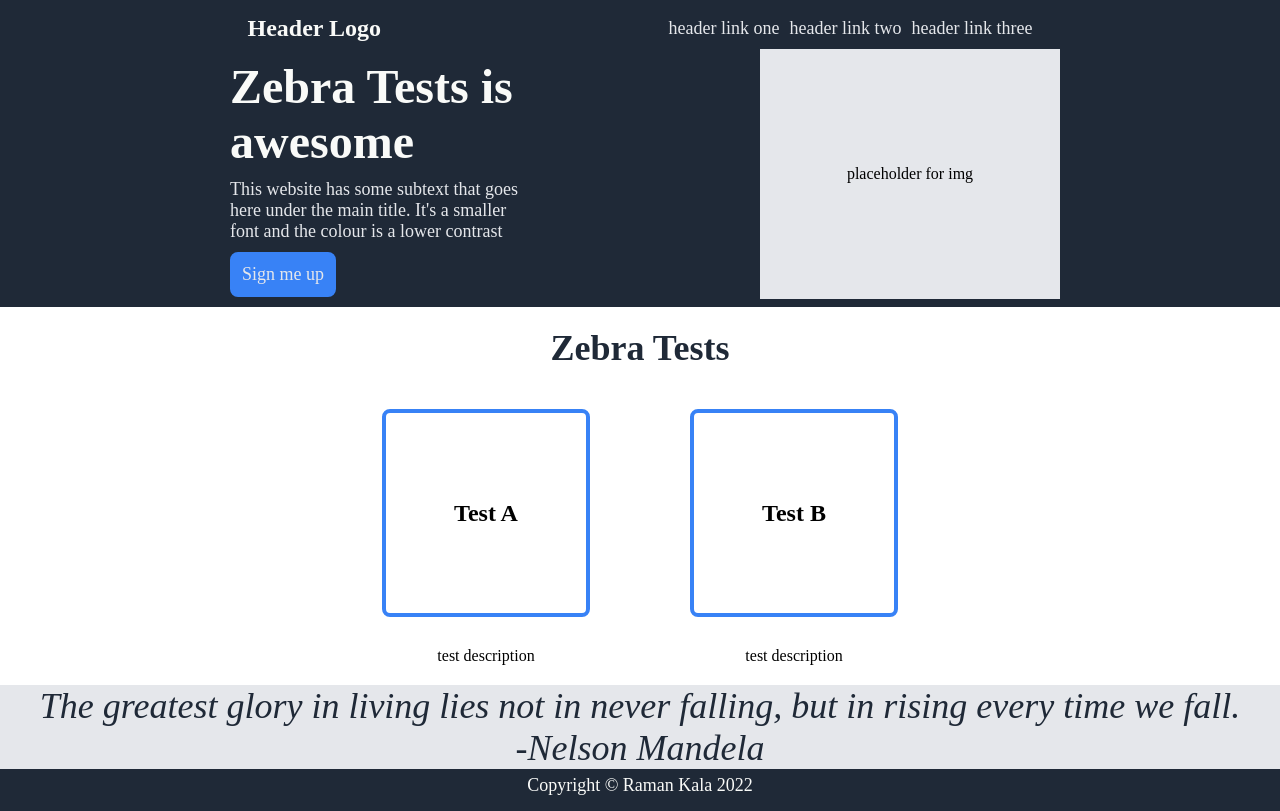
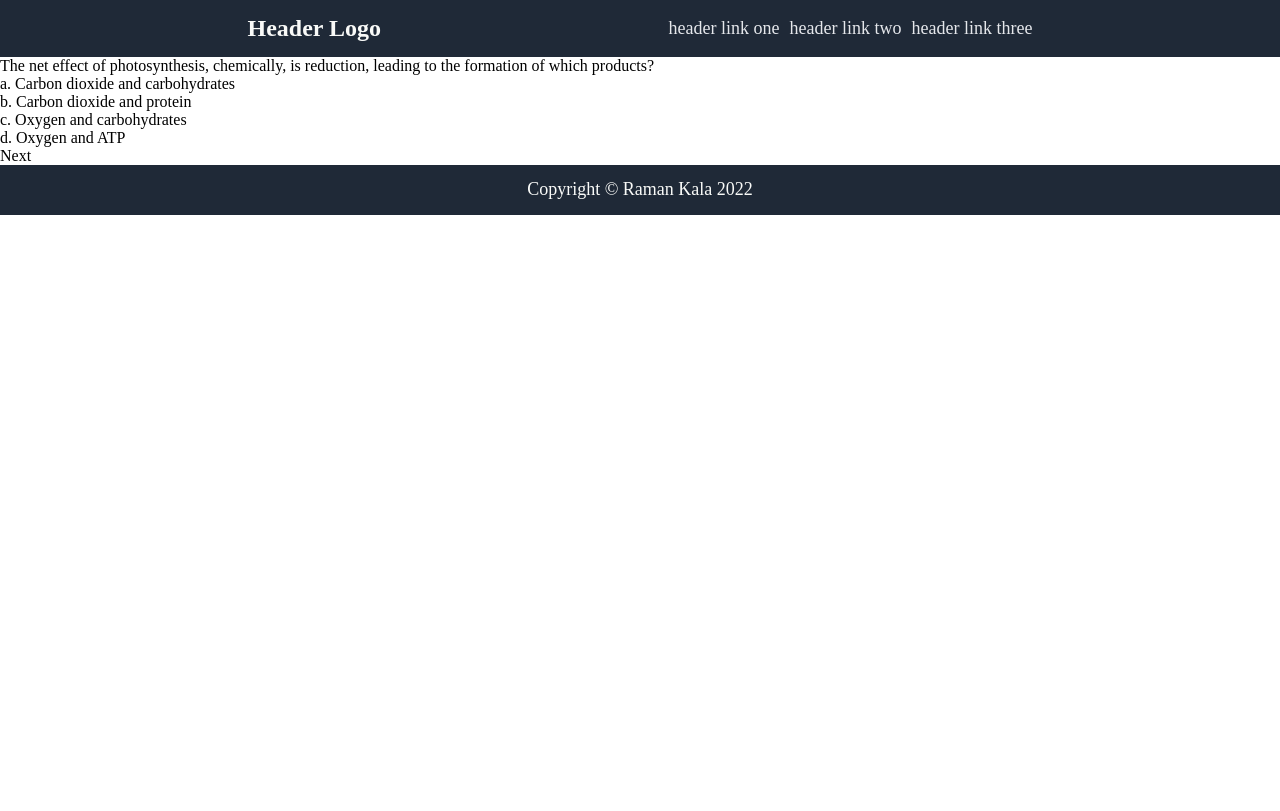
Before and after one commit to ramankala/test-taking-proj, a React (Create React App) app: page /testA in a window 1280 px wide. Built offline with nearby package versions, Linux system fonts and the light colour scheme.

Commit message:
Add test data and display it on webpage

```diff
--- /dev/null
+++ b/src/Data.js
@@ -0,0 +1,94 @@
+const qBank = [
+    {
+        id: 1,
+        question: 'The net effect of photosynthesis, chemically, is reduction, leading to the formation of which products?',
+        A: 'Carbon dioxide and carbohydrates',
+        B: 'Carbon dioxide and protein',
+        C: 'Oxygen and carbohydrates',
+        D: 'Oxygen and ATP',
+        correct: 'Oxygen and carbohydrates'
+    },
+    {
+        id: 2,
+        question: 'A cell membrane is ______________?',
+        A: 'Permeable',
+        B: 'Semipermeable',
+        C: 'Nonpermeable',
+        D: 'None of the above',
+        correct: 'Semipermeable'
+    },
+    {
+        id: 3,
+        question: 'A cell uses which of the following to accelerate chemical reactions enabling its metabolic machinery to operate?',
+        A: 'Centrasome',
+        B: 'Lysosome',
+        C: 'Golgi apparatus',
+        D: 'Enzymes',
+        correct: 'Enzymes'
+    },
+    {
+        id: 4,
+        question: 'Which of the following is not part of the metabolic sequence?',
+        A: 'Photosynthesis',
+        B: 'Respiration',
+        C: 'Hydoplasm',
+        D: 'Digestion',
+        correct: 'Hydoplasm'
+    },
+    {
+        id: 5,
+        question: 'Which of the following are NOT organelles found in animal cells?',
+        A: 'Nucleus and golgi apparatus',
+        B: 'Cellular membrane and cytoplasm',
+        C: 'Mitochondria and ribosomes',
+        D: 'Chloroplast and central vacuole',
+        correct: 'Chloroplast and central vacuole'
+    },
+    {
+        id: 6,
+        question: 'Light initiates different types of cellular reactions. Which of the following responses to light converts the energy from light into a gain of potential energy?',
+        A: 'Phototaxis',
+        B: 'Photoperiodism',
+        C: 'Photosynthesis',
+        D: 'All of the above',
+        correct: 'Photosynthesis'
+    },
+    {
+        id: 7,
+        question: 'The functional unit of heredity is the _____________.',
+        A: 'Gene',
+        B: 'Chromosome',
+        C: 'Protein',
+        D: 'Nucleus',
+        correct: 'Gene'
+    },
+    {
+        id: 8,
+        question: 'DNA exists in the form of __________ strands of DNA coiled about each other.',
+        A: 'Double',
+        B: 'Triple',
+        C: 'Quadruple',
+        D: 'Quintuple',
+        correct: 'Double'
+    },
+    {
+        id: 9,
+        question: 'Genes are located within the cytoplasm of the cell.',
+        A: 'Nucleus',
+        B: 'Mitochondria',
+        C: 'Cytoplasm',
+        D: 'Endoplasmic reticulum',
+        correct: 'Nucleus'
+    },
+    {
+        id: 10,
+        question: 'Genetic information is transferred from the nucleus to cytoplasm by way of _______________.',
+        A: 'Hydrochloric acid',
+        B: 'Dexyribonucleic acid',
+        C: 'Ribonucleic acid',
+        D: 'Amino acid',
+        correct: 'Ribonucleic acid'
+    }
+]
+
+export default qBank;
--- a/src/RouteSwitch.js
+++ b/src/RouteSwitch.js
@@ -1,20 +1,22 @@
-import { HashRouter, Routes, Route } from "react-router-dom";
-import React, { useState } from 'react';
+import { BrowserRouter, Routes, Route } from "react-router-dom";
+import React from 'react';
 
-import Home from './Home';
 import Header from './components/Header';
 import Footer from './components/Footer';
+import Home from './Home';
+import TestA from './TestA';
 
 const RouteSwitch = () => {
 
     return (
-        <HashRouter>
+        <BrowserRouter>
             <Header />
             <Routes>
                 <Route path = "/" element = { <Home /> } />
+                <Route path = "/testA" element = { <TestA />} />
             </Routes>
             <Footer />
-        </HashRouter>
+        </BrowserRouter>
     )
 }
 
--- /dev/null
+++ b/src/TestA.js
@@ -0,0 +1,42 @@
+import React, { useEffect, useState } from 'react';
+
+import qBank from './Data';
+import './styles/TestA.css';
+
+const TestA = () => {
+
+    const [state, setState] = useState([]);
+    const [id, setId] = useState(1);
+
+    // useEffect(() => {
+    //     console.log(qBank);
+    //     qBank.forEach(question => {
+    //         console.log(question);
+    //         setState([...question]);
+    //     })
+    //     console.log(state);
+    // },[]);
+
+    const handleCycle = () => {
+        setId(id + 1);
+    }
+
+    return (
+        <div className = 'containerA'>{qBank.map(question => {
+            if (question.id === id){
+                return (
+                    <div key = {question.id} className = 'bioExam'>
+                        <div>{question.question}</div>
+                        <div>a. {question.A}</div>
+                        <div>b. {question.B}</div>
+                        <div>c. {question.C}</div>
+                        <div>d. {question.D}</div>
+                        <div onClick={handleCycle} className='nextBtn'> Next </div>
+                    </div>
+                )
+            }
+        })}</div>
+    )
+}
+
+export default TestA;
--- /dev/null
+++ b/src/styles/TestA.css
@@ -0,0 +1,4 @@
+.containerA{
+    display: flex;
+    ;
+}
```
